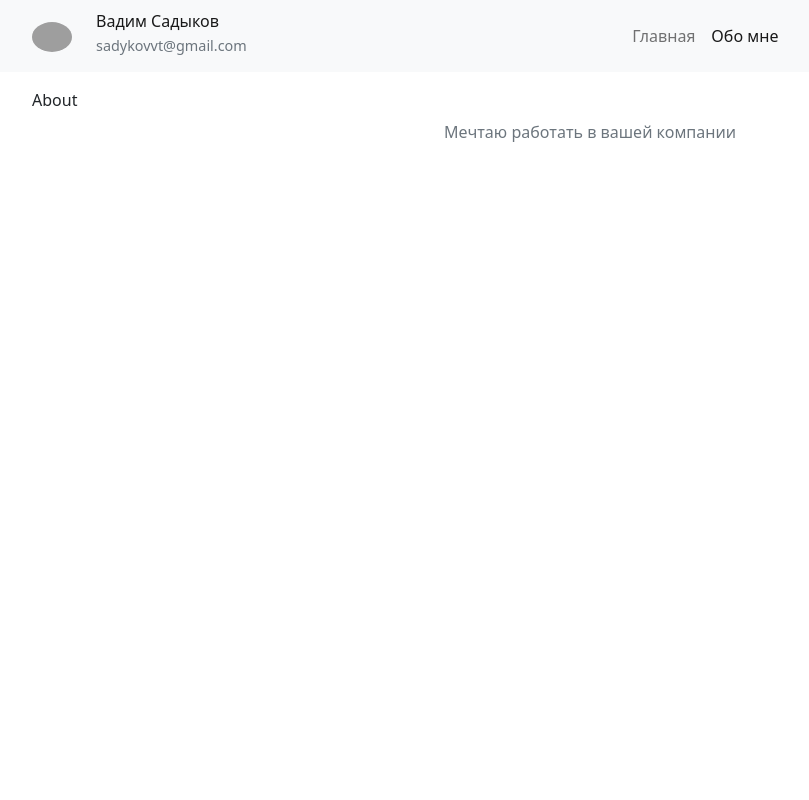
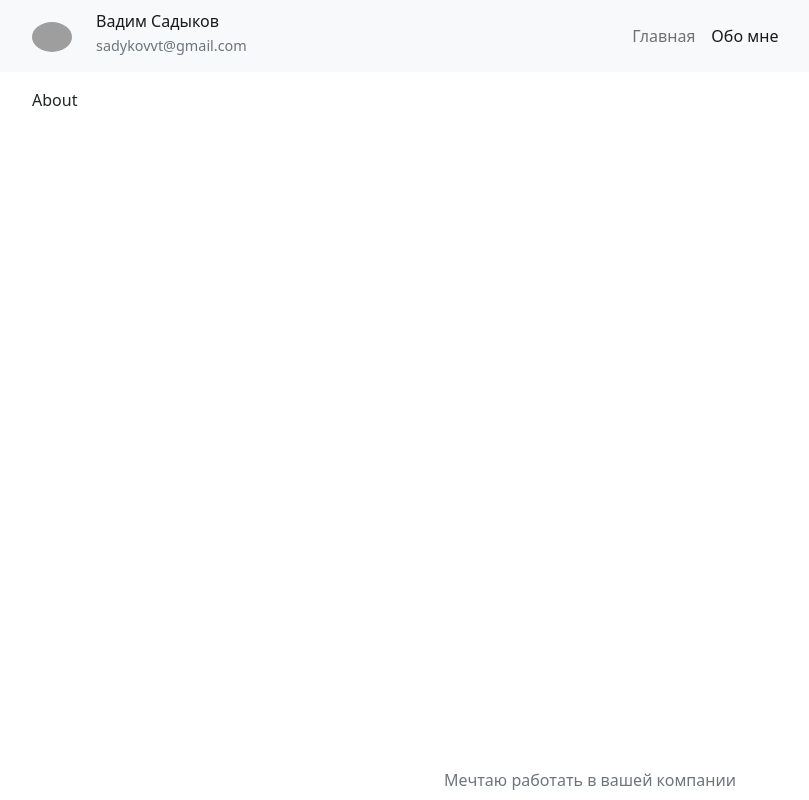
Before and after one commit to vadimsad/mitrasoft-test, a React (Vite) app: page /about in a window 1280 px wide. Shown: the whole page, without its empty margins (50-859 px from the left). Built offline with nearby package versions, Linux system fonts and the light colour scheme; grey boxes are pictures that could not be loaded.

Commit message:
fix: fix html and body heights

```diff
--- a/src/components/Main/index.jsx
+++ b/src/components/Main/index.jsx
@@ -3,7 +3,7 @@ import React from 'react';
 
 const Main = ({ children }) => {
 	return (
-		<main className='h-100'>
+		<main className='h-100 flex-grow-1'>
 			<Container>{children}</Container>
 		</main>
 	);
--- a/src/index.scss
+++ b/src/index.scss
@@ -1,7 +1,11 @@
 @import 'bootstrap/dist/css/bootstrap.min.css';
+
+html {
+	min-height: 100%;
+}
 
 body,
 #root,
 #root > div {
-	height: 100%;
+	min-height: 100vh;
 }
```
